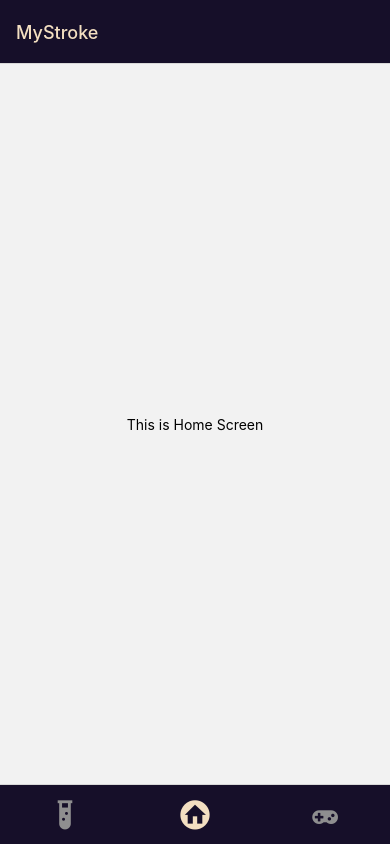
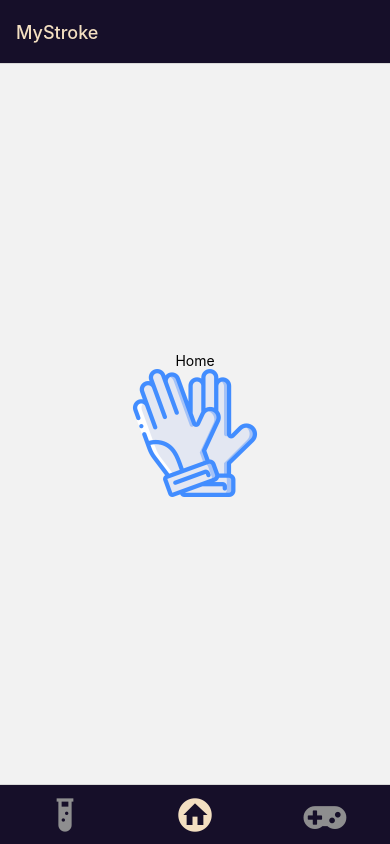
Before and after one commit to MyStroke/MyStrokeApp, a React Native app: screen /Home in a window 390 px wide. Built offline with nearby package versions, Linux system fonts and the light colour scheme.

Commit message:
Move file Home to folder Home & add Logo to Home page

```diff
--- a/App.js
+++ b/App.js
@@ -5,7 +5,8 @@ import { createBottomTabNavigator } from '@react-navigation/bottom-tabs';
 import { MaterialCommunityIcons } from '@expo/vector-icons';
 import { FontAwesome } from '@expo/vector-icons';
 
-import Home from './component/Home';
+import Home from './component/Home/Home';
+import Game from './component/Game/Game';
 
 export default function App() {
     const Tab = createBottomTabNavigator();
@@ -16,21 +17,21 @@ export default function App() {
                 {/*         Test         */}
                 <Tab.Screen name="Test" component={Home} options={{
                     tabBarIcon: ({color}) => (
-                        <MaterialCommunityIcons name="test-tube" size={35} color={color} />
+                        <MaterialCommunityIcons name="test-tube" size={40} color={color} />
                     )
                 }} />
 
                 {/*        Home       */}
                 <Tab.Screen name="Home" component={Home} options={{
                     tabBarIcon: ({color}) => (
-                        <MaterialCommunityIcons name="home-circle" size={35} color={color} />
+                        <MaterialCommunityIcons name="home-circle" size={40} color={color} />
                     )
                 }} />
 
                 {/*        Game       */}
-                <Tab.Screen name="Game" component={Home} options={{
+                <Tab.Screen name="Game" component={Game} options={{
                     tabBarIcon: ({color}) => (
-                        <FontAwesome name="gamepad" size={24} color={color} />
+                        <FontAwesome name="gamepad" size={40} color={color} />
                     )
                 }} />
 
--- a/component/Home.js
+++ /dev/null
@@ -1,10 +0,0 @@
-import React from "react";
-import { View, Text, Button } from "react-native";
-
-export default function Home() {
-    return (
-        <View style={{ flex: 1, alignItems: "center", justifyContent: "center" }}>
-            <Text>This is Home Screen</Text>
-        </View>
-    );
-}
--- /dev/null
+++ b/component/Home/Home.js
@@ -0,0 +1,19 @@
+import React from "react";
+import { View, Text, Image } from "react-native";
+import { StyleSheet } from "react-native";
+
+export default function Home() {
+    return (
+        <View style={{ flex: 1, alignItems: "center", justifyContent: "center" }}>
+            <Text>Home</Text>
+            <Image source={require('../../data/Logo.png')} style={styles.IconStyle} />
+        </View>
+    );
+}
+
+const styles = StyleSheet.create({
+    IconStyle: {
+        width: 128,
+        height: 128,
+    }
+});
```
Also changed, not shown: data/Logo.png (added).
